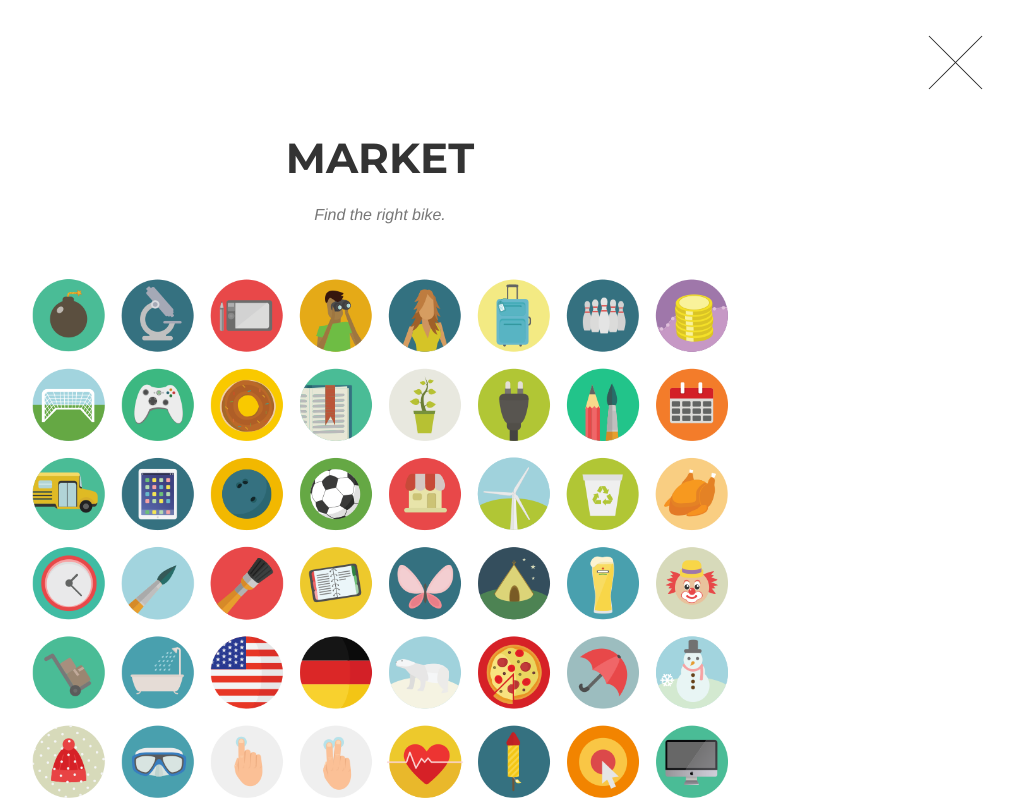
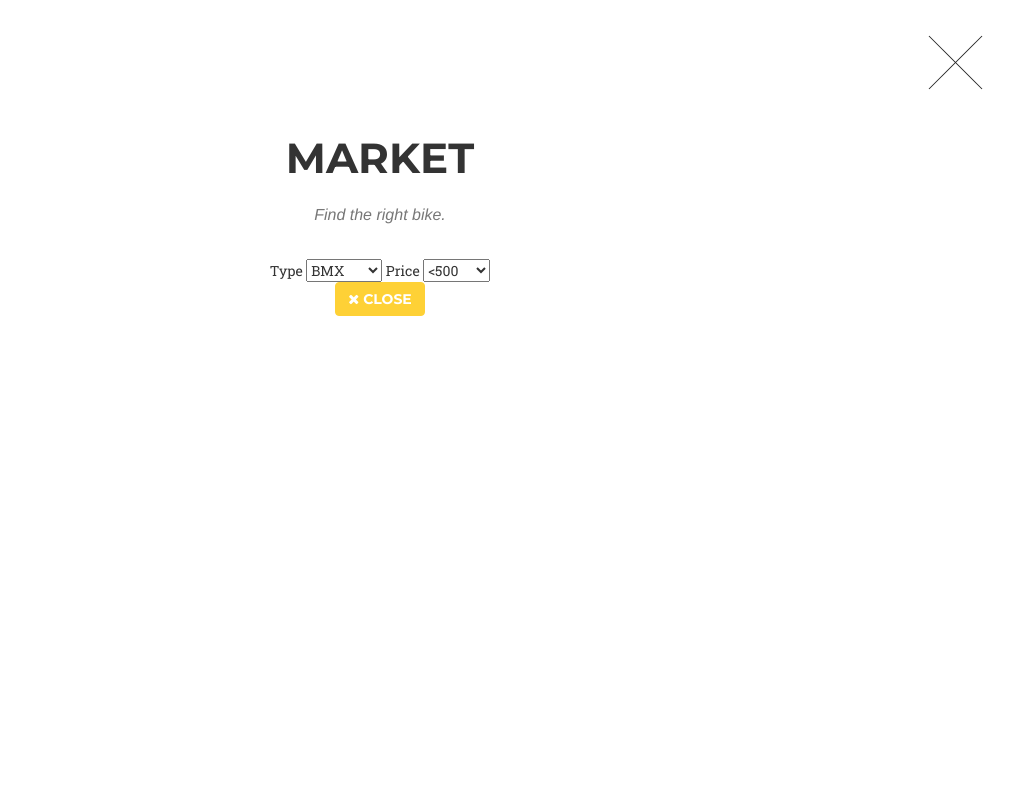
Before and after one commit to stefanmilenkovic/ME2073, a website: page index.html in a window 1280 px wide. Both pictures are taken after a click on the link 250 px from the left and 1871 px from the top of the page. Shown: the part 1471-2271 px from the top of the page, without its empty margins (260-1274 px from the left). Drawn offline with nearby package versions, Linux system fonts and the light colour scheme; files that its build step writes are made by us from their sources; a web font is replaced by a local one.

Commit message:
Started the market form

```diff
--- a/index.html
+++ b/index.html
@@ -462,16 +462,25 @@
                                 <!-- Project Details Go Here -->
                                 <h2>MARKET</h2>
                                 <p class="item-intro text-muted">Find the right bike.</p>
-                                <img class="img-responsive img-centered" src="img/portfolio/roundicons-free.png" alt="">
-                                <p>Use this area to describe your project. Lorem ipsum dolor sit amet, consectetur adipisicing elit. Est blanditiis dolorem culpa incidunt minus dignissimos deserunt repellat aperiam quasi sunt officia expedita beatae cupiditate, maiores repudiandae, nostrum, reiciendis facere nemo!</p>
-                                <p>
-                                    <strong>Want these icons in this portfolio item sample?</strong>You can download 60 of them for free, courtesy of <a href="https://getdpd.com/cart/hoplink/18076?referrer=bvbo4kax5k8ogc">RoundIcons.com</a>, or you can purchase the 1500 icon set <a href="https://getdpd.com/cart/hoplink/18076?referrer=bvbo4kax5k8ogc">here</a>.</p>
-                                <ul class="list-inline">
-                                    <li>Date: July 2014</li>
-                                    <li>Client: Round Icons</li>
-                                    <li>Category: Graphic Design</li>
-                                </ul>
-                                <button type="button" class="btn btn-primary" data-dismiss="modal"><i class="fa fa-times"></i> Close Project</button>
+                                Type <select name="Type">
+                                  <option value="bmx">BMX</option>
+                                  <option value="hybrid">Hybrid</option>
+                                  <option value="jogging">Jogging</option>
+                                  <option value="mtb">MTB</option>
+                                  <option value="road">Road</option>
+                                  <option value="urban">Urban</option>
+                                </select>
+
+                                Price <select name="Price">
+                                  <option value="500"><500</option>
+                                  <option value="1000"><1000</option>
+                                  <option value="2500"><2500</option>
+                                  <option value="5000"><5000</option>
+                                  <option value="10000"><10000</option>
+                                </select>
+
+                                <br>
+                                <button type="button" class="btn btn-primary" data-dismiss="modal"><i class="fa fa-times"></i> Close</button>
                             </div>
                         </div>
                     </div>
```
Also changed, not shown: img/about/bicycle-seat-tube.jpg, img/about/market.png.
